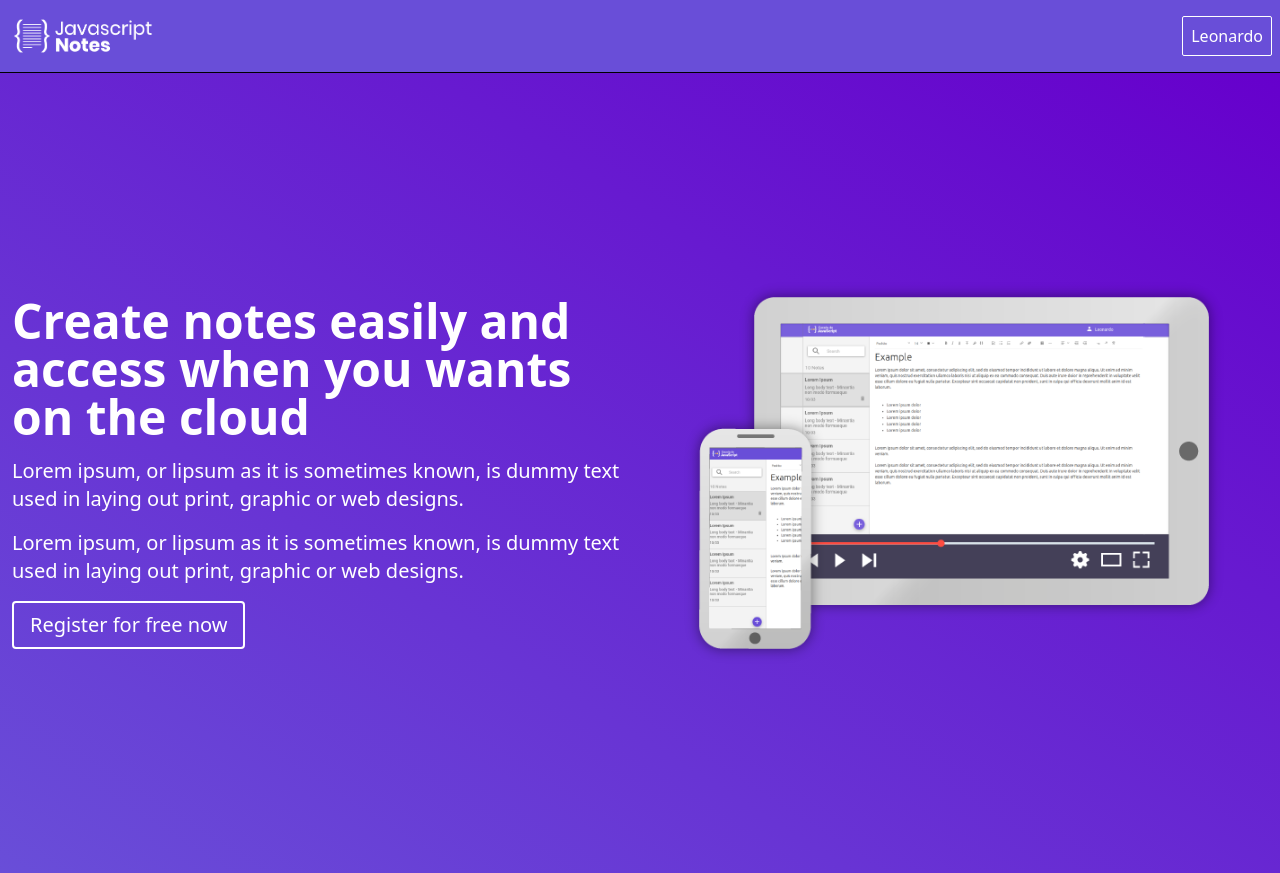
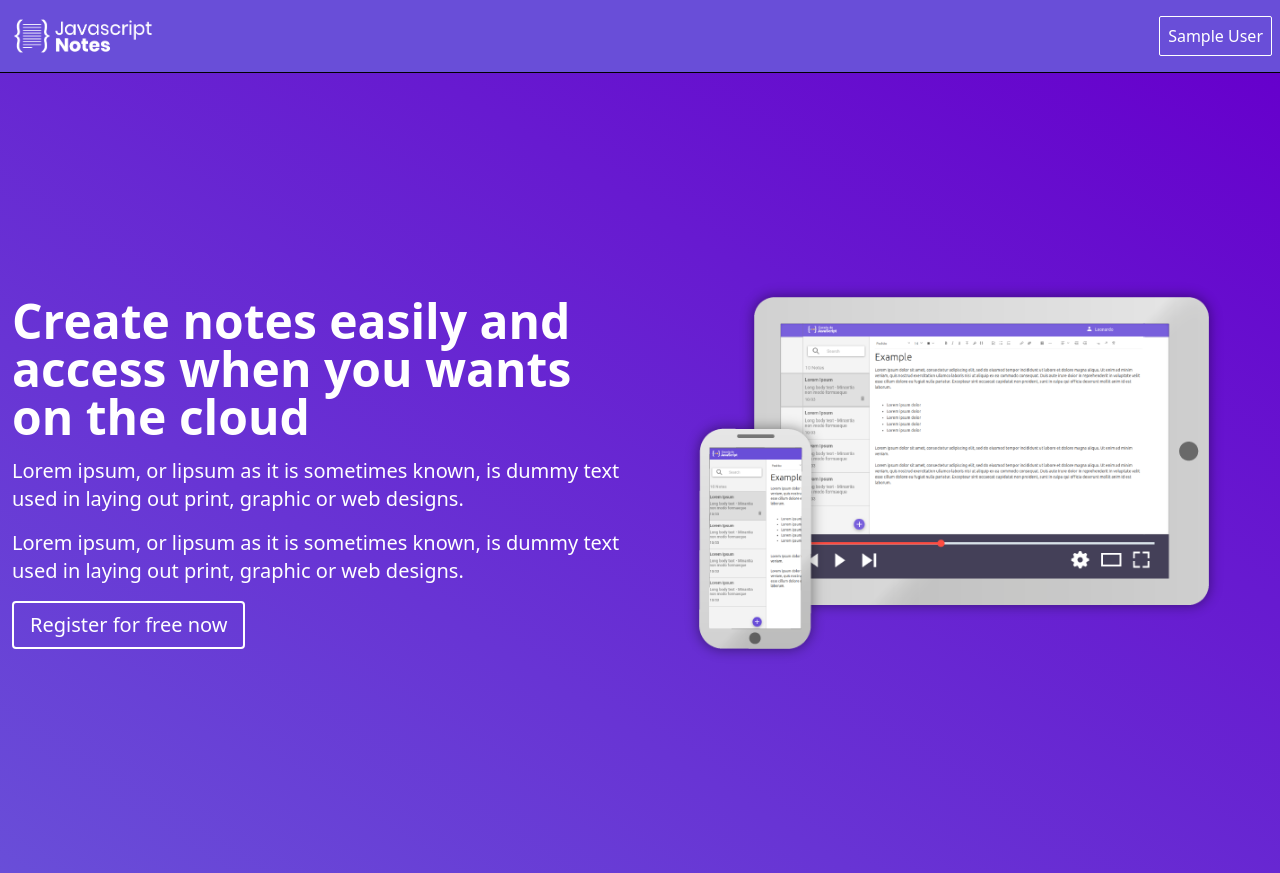
Before and after one commit to Alessandro-Massarotti-Jr/OneBitCode-EverNote, a React (Vite) app in the folder client/: page / in a window 1280 px wide. Built offline with nearby package versions, Linux system fonts and the light colour scheme; no server answers; sample sign-in values are in the browser's storage.

Commit message:
logged header user

```diff
--- a/client/src/components/Layout/Header/index.tsx
+++ b/client/src/components/Layout/Header/index.tsx
@@ -11,6 +11,8 @@ export default function Header() {
 
     const [navbar, setNavbar] = useState(false);
     const navigate = useNavigate();
+
+    const user = JSON.parse(localStorage.getItem('user') as string);
 
     function handlerNavbarOpen() {
         if (navbar) {
@@ -39,7 +41,7 @@ export default function Header() {
 
                 <div className="relative">
                     <span onClick={handlerNavbarOpen} className="border border-white text-white p-2 rounded-sm cursor-pointer hover:bg-white hover:text-zinc-900 transition-colors">
-                        Leonardo
+                        {user.name}
                     </span>
                     <ul className={`${navbar ? '' : 'hidden'} absolute top-9 bg-white w-full border border-custom-400`}>
                         <li className="p-2 border-b-2 border-custom-400 text-custom-400">
```
